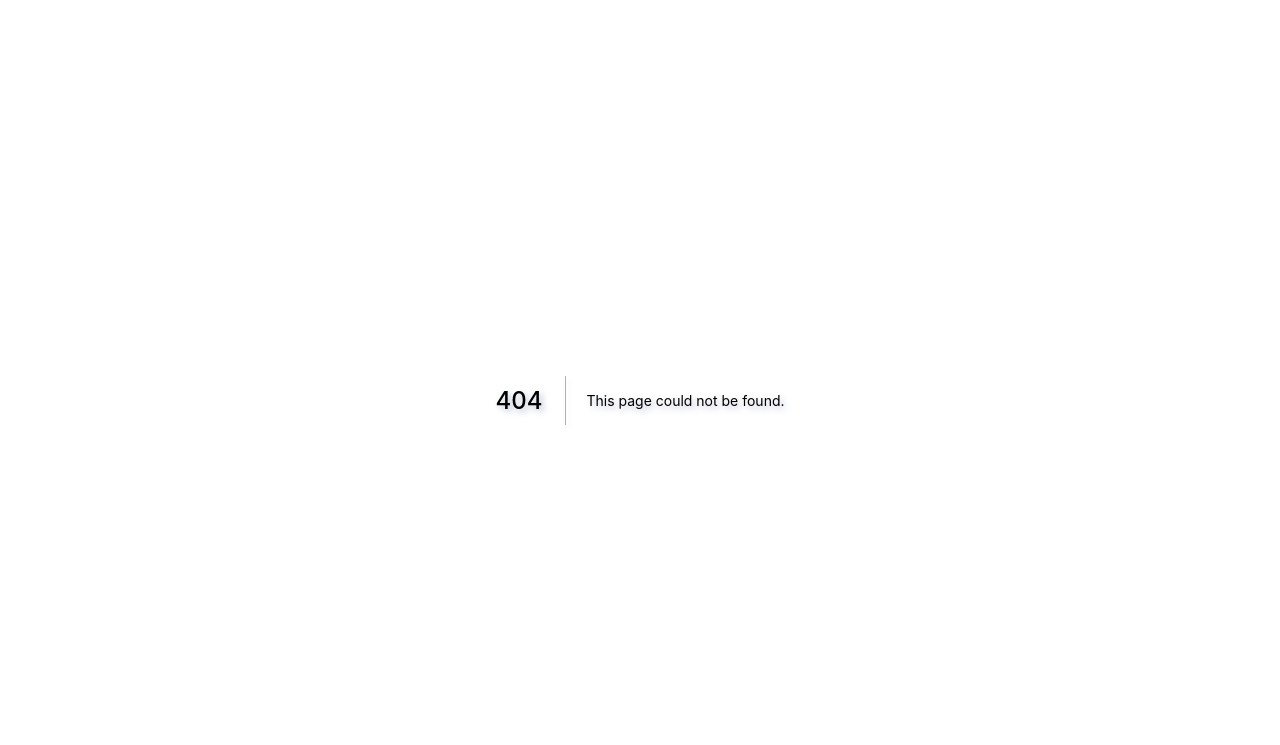
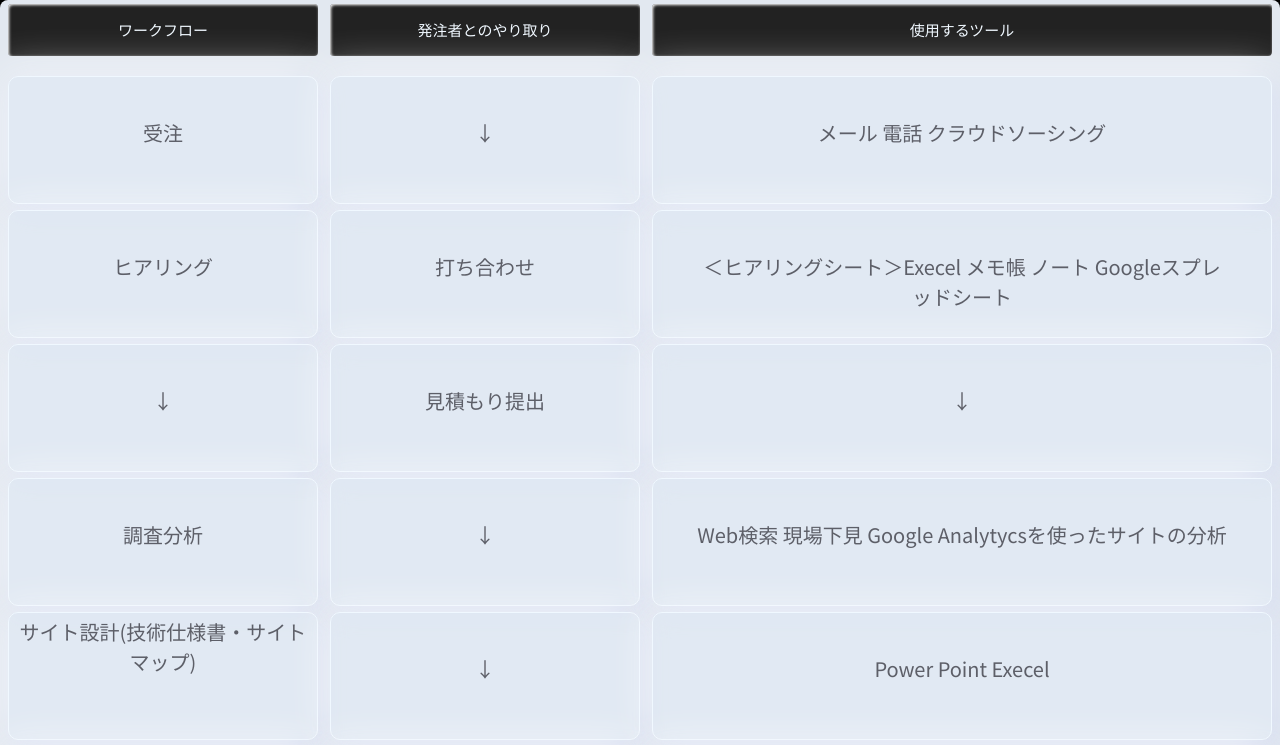
Before and after one commit to eternaleight/test-work-flow, a Next.js app: page /workflow in a window 1280 px wide. Before the commit this address had no page. Shown: the top 745 px of the page. Built offline with nearby package versions, Linux system fonts and the light colour scheme.

Commit message:
fix(*) feat new page & framer motion

```diff
--- a/package.json
+++ b/package.json
@@ -6,6 +6,7 @@
     "start": "next start"
   },
   "dependencies": {
+    "framer-motion": "^6.3.3",
     "next": "latest",
     "react": "^17.0.2",
     "react-dom": "^17.0.2"
--- a/pages/_app.tsx
+++ b/pages/_app.tsx
@@ -1,8 +1,13 @@
 import '../styles/globals.scss'
 import type { AppProps } from 'next/app'
+import { AnimatePresence } from 'framer-motion'
 
-function MyApp({ Component, pageProps }: AppProps) {
-  return <Component {...pageProps} />
+function MyApp({ Component, pageProps,router }: AppProps) {
+  return (
+  <AnimatePresence exitBeforeEnter onExitComplete={() => window.scrollTo(0, 0)}>
+  <Component key={router.asPath} {...pageProps} />
+  </AnimatePresence>
+  )
 }
 
 export default MyApp
--- a/pages/index.tsx
+++ b/pages/index.tsx
@@ -1,96 +1,103 @@
 import type { NextPage } from 'next'
 import Head from 'next/head'
+import Link from 'next/link'
+import { motion } from 'framer-motion'
 
 const Home: NextPage = () => {
   return (
     <>
+      <motion.div
+        className=''
+        initial={{ opacity: 0 }}
+        animate={{ opacity: 1, backgroundColor: '' }}
+        exit={{ opacity: 0 }}
+        // transition={{ ease: "easeOut", duration: 1 }}
+      >
         <Head>
           <title>initial-commit</title>
           <meta name="viewport" content="width=device-width, initial-scale=1" />
           <meta name="description" content="" />
           <link rel="icon" href="/favicon.ico" />
         </Head>
+        <div className="flex flex-col p-2 gap-3">
+          <div className=''>
 
-      <body className="px-2 container pt-1 mx-auto top-group bg-slate-200 pb-9 max-w-[1280px]">
-        <div className="flex gap-x-3">
-          <div className="box-group flex-[1]">
-            <h2 className='pt-4'>ワークフロー</h2>
-            <div>受注</div>
-            <div>ヒアリング</div>
-            <div>↓</div>
-            <div>調査分析</div>
-            <div className='p-1'>サイト設計(技術仕様書・サイトマップ)</div>
-            <div>↓</div>
-            <div className='p-1'>画面情報設計(ワイヤーフレーム設計)</div>
-            <div>↓</div>
-            <div>デザイン</div>
-            <div>↓</div>
-            <div>コーディング</div>
-            <div className='p-1'>プログラミング・cms業務</div>
-            <div>テストアップ</div>
-            <div>↓</div>
-            <div>納品</div>
-            <div>↓</div>
-            <div>運用</div>
-            <div>改修</div>
+            <Link href="/workflow" scroll={false}>ワークフロー</Link>
           </div>
-          <div className=" box-group flex-[1]">
-            <h2 className='pt-2 media sm:pt-4'>発注者とのやり取り</h2>
-            <div>↓</div>
-            <div>打ち合わせ</div>
-            <div>見積もり提出</div>
-            <div>↓</div>
-            <div>↓</div>
-            <div>見積もり提出</div>
-            <div>↓</div>
-            <div>確認</div>
-            <div>↓</div>
-            <div>確認</div>
-            <div>↓</div>
-            <div>↓</div>
-            <div>↓</div>
-            <div>確認</div>
-            <div>↓</div>
-            <div>請求</div>
-            <div>↓</div>
-            <div>↓</div>
+          <div>
+            <br/>
+            <br/>
+            <br/>
+            <br/>
+            <br/>
+            <br/>
+            <br/>
+            <br/>
+            <br/>
+            <br/>
+            <br/>
+            <br/>
+            <br/>
+            <br/>
+            <br/>
+            <br/>
+            <br/>
+            <br/>
+            <br/>
+            <br/>
+            <br/>
+            <br/>
+            <br/>
+            <br/>
+            <br/>
+            <br/>
+            <br/>
+            <br/>
+            <br/>
+            <br/>
+            <br/>
+            <br/>
+            <br/>
+            <br/>
+            <br/>
+            <br/>
+            <br/>
+            <br/>
+            <br/>
+            <br/>
+            <br/>
+            <br/>
+            <br/>
+            <br/>
+            <br/>
+            <br/>
+            <br/>
+            <br/>
+            <br/>
+            <br/>
+            <br/>
+            <br/>
+            <br/>
+            <br/>
+            <br/>
+            <br/>
+            <br/>
+            <br/>
+            <br/>
+            <br/>
+            <br/>
+            <br/>
+            <br/>
+            <br/>
+            <br/>
+            <br/>
+            <br/>
           </div>
-          <div className="box-group flex-[2]">
-            <h2 className='pt-4'>使用するツール</h2>
-            <section className="box3">
-              <div>メール 電話 クラウドソーシング</div>
-              <div>＜ヒアリングシート＞Execel メモ帳 ノート Googleスプレッドシート</div>
-              <div>↓</div>
-              <div>Web検索 現場下見 Google Analytycsを使ったサイトの分析</div>
-              <div>Power Point Execel</div>
-              <div>↓</div>
           <div>
-                Adobe XD Figma Photoshop Sketch Excel Power Point Illustrator Googleスライド
-              </div>
-              <div>↓</div>
-              <div>Adobe XD Figma Photoshop Sketch Illustrator</div>
-              <div>↓</div>
-              <div className=''>
-                HTML CSS Typescript React Nect.js TailwindCSS
-                CMSを使って管理・更新するシステムをカスタマイズ Sanity.io Firebase MovableType
-                EC-CUBE
-              </div>
-              <div>↓</div>
-              <div>
-                FTPクライアントを経由してサーバーにデータをアップロード Dreamweaver winSCP Transmit
-                FileZilla FFFTP Cyber Duck
-              </div>
-              <div>↓</div>
-              <div>＜更新仕様書＞Power Point Word Illustrator</div>
-              <div>↓</div>
-              <div>＜分析レポート＞Google Analytics Google Search Console</div>
-              <div>↓</div>
-            </section>
+            <Link href="/workflow" scroll={false}>ワークフロー</Link>
           </div>
         </div>
-      </body>
-
-      <footer></footer>
+      </motion.div>
     </>
   )
 }
--- /dev/null
+++ b/pages/workflow.tsx
@@ -0,0 +1,91 @@
+import React from 'react'
+import Link from 'next/link'
+import { motion } from 'framer-motion'
+
+const workflow = () => (
+      <motion.div
+        initial={{ opacity: 0 }}
+        animate={{ opacity: 1, backgroundColor: ''}}
+        exit={{ opacity: 0 }}
+      >
+  <div className="rounded-[8px] shadow1 top-group container mx-auto max-w-[1280px] bg-slate-200 px-2 pt-1 pb-9">
+    <div className="flex gap-x-3">
+      <div className="box-group flex-[1]">
+        <Link href='/' scroll={false}>
+        <h2 className="pt-4 cursor-pointer">ワークフロー</h2>
+        </Link>
+        <div>受注</div>
+        <div>ヒアリング</div>
+        <div>↓</div>
+        <div>調査分析</div>
+        <div className="p-1">サイト設計(技術仕様書・サイトマップ)</div>
+        <div>↓</div>
+        <div className="p-1">画面情報設計(ワイヤーフレーム設計)</div>
+        <div>↓</div>
+        <div>デザイン</div>
+        <div>↓</div>
+        <div>コーディング</div>
+        <div className="p-1">プログラミング・cms業務</div>
+        <div>テストアップ</div>
+        <div>↓</div>
+        <div>納品</div>
+        <div>↓</div>
+        <div>運用</div>
+        <div>改修</div>
+      </div>
+      <div className=" box-group flex-[1]">
+        <h2 className="pt-2 media sm:pt-4">発注者とのやり取り</h2>
+        <div>↓</div>
+        <div>打ち合わせ</div>
+        <div>見積もり提出</div>
+        <div>↓</div>
+        <div>↓</div>
+        <div>見積もり提出</div>
+        <div>↓</div>
+        <div>確認</div>
+        <div>↓</div>
+        <div>確認</div>
+        <div>↓</div>
+        <div>↓</div>
+        <div>↓</div>
+        <div>確認</div>
+        <div>↓</div>
+        <div>請求</div>
+        <div>↓</div>
+        <div>↓</div>
+      </div>
+      <div className="box-group flex-[2]">
+        <h2 className="pt-4">使用するツール</h2>
+        <section className="box3">
+          <div>メール 電話 クラウドソーシング</div>
+          <div>＜ヒアリングシート＞Execel メモ帳 ノート Googleスプレッドシート</div>
+          <div>↓</div>
+          <div>Web検索 現場下見 Google Analytycsを使ったサイトの分析</div>
+          <div>Power Point Execel</div>
+          <div>↓</div>
+          <div>Adobe XD Figma Photoshop Sketch Excel Power Point Illustrator Googleスライド</div>
+          <div>↓</div>
+          <div>Adobe XD Figma Photoshop Sketch Illustrator</div>
+          <div>↓</div>
+          <div className="">
+            HTML CSS Typescript React Nect.js TailwindCSS
+            CMSを使って管理・更新するシステムをカスタマイズ Sanity.io Firebase MovableType EC-CUBE
+          </div>
+          <div>↓</div>
+          <div>
+            FTPクライアントを経由してサーバーにデータをアップロード Dreamweaver winSCP Transmit
+            FileZilla FFFTP Cyber Duck
+          </div>
+          <div>↓</div>
+          <div>＜更新仕様書＞Power Point Word Illustrator</div>
+          <div>↓</div>
+          <div>＜分析レポート＞Google Analytics Google Search Console</div>
+          <div>↓</div>
+        </section>
+      </div>
+    </div>
+  </div>
+        </motion.div>
+)
+
+export default workflow
--- a/styles/globals.scss
+++ b/styles/globals.scss
@@ -15,19 +15,27 @@ $random: random(100) + px;
   @return $randomNum;
 }
 
+* {
+  margin: 0;
+  padding: 0;
+}
+
 // .foo {
 //   font-size: #{randomNum(5, 10)}px;
 // }
 
 body {
-  background: #505861;
   font-family: 'noto sans jp', sans-serif;
   color: rgb(93, 95, 104);
-  background-color: rgb(226, 234, 245);
+  // background-color: rgb(226, 234, 245);
+  // background-color: #e2eaf5;
+  background-color: #000;
   animation: blur 1.8s ,shadow 1.8s ,opacity 1.8s ease-out;
-   border-radius: 10px;
-   filter: drop-shadow(3px 3px 3px rgb(186, 194, 215));
+  border-radius: 10px;
+  // box-shadow: (3px 3px 3px rgb(186, 194, 215));
 }
+
+
 
 @keyframes blur
 {
```
Also changed, not shown: 1 other file (tests, documents, lock files or other folders). Lines whose indentation alone changed are shown as unchanged.
